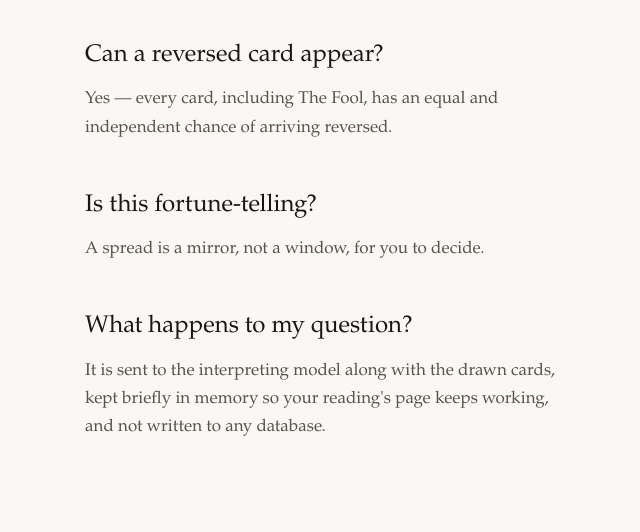
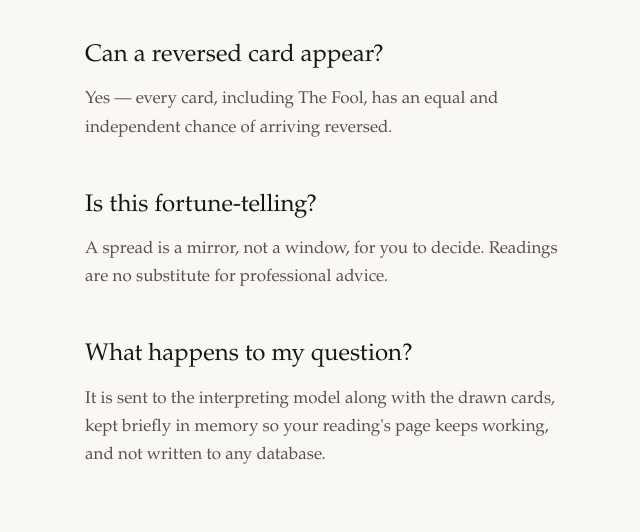
Before and after one commit to mdh-1/neoarcana, a FastAPI app: page /faq in a window 1280 px wide. Shown: the part 814-1346 px from the top of the page, without its empty margins (123-763 px from the left). Run offline with FastAPI, Linux system fonts and the light colour scheme.

Commit message:
FAQ: restore the professional-advice disclaimer
Co-Authored-By: Claude Opus 5 <noreply@anthropic.com>

```diff
--- a/app/templates/faq.html
+++ b/app/templates/faq.html
@@ -31,7 +31,8 @@
   chance of arriving reversed.</p>
 
   <h2>Is this fortune-telling?</h2>
-  <p>A spread is a mirror, not a window, for you to decide.</p>
+  <p>A spread is a mirror, not a window, for you to decide. Readings are no
+  substitute for professional advice.</p>
 
   <h2>What happens to my question?</h2>
   <p>It is sent to the interpreting model along with the drawn cards, kept
```
